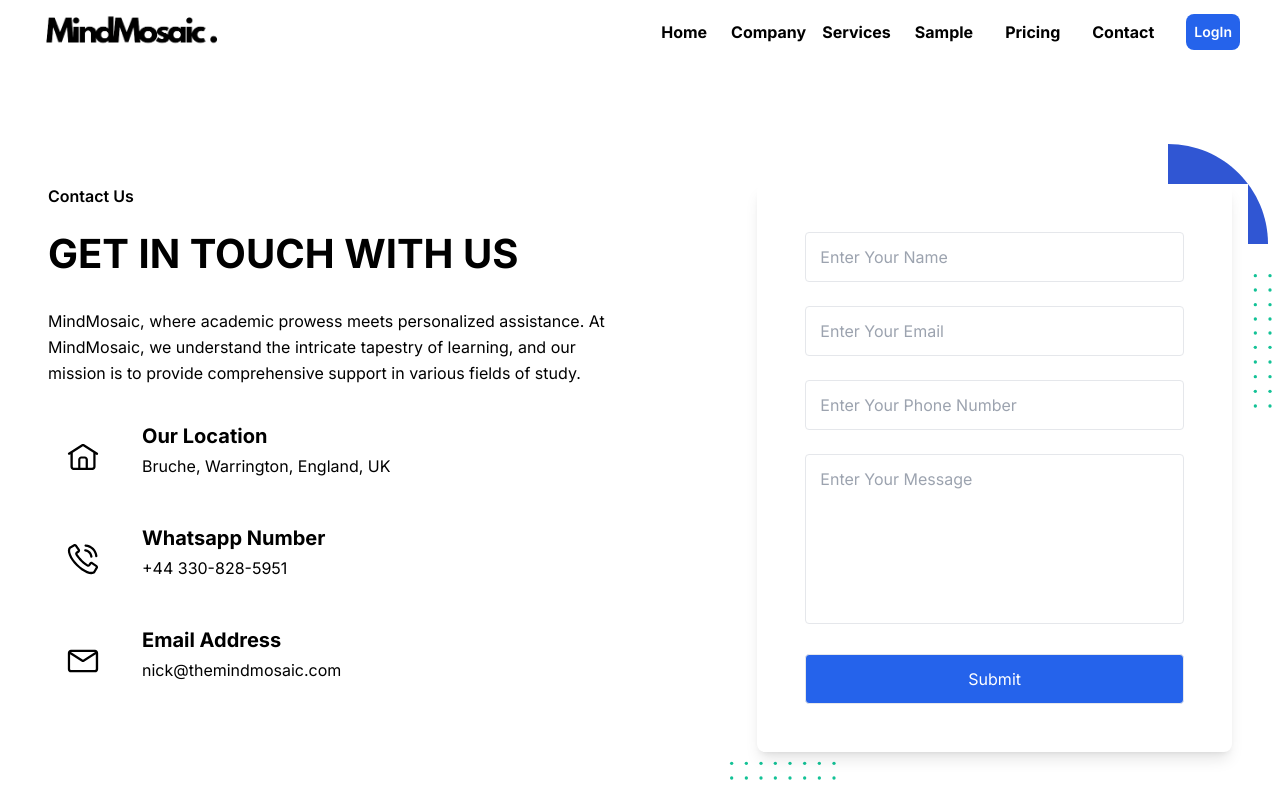
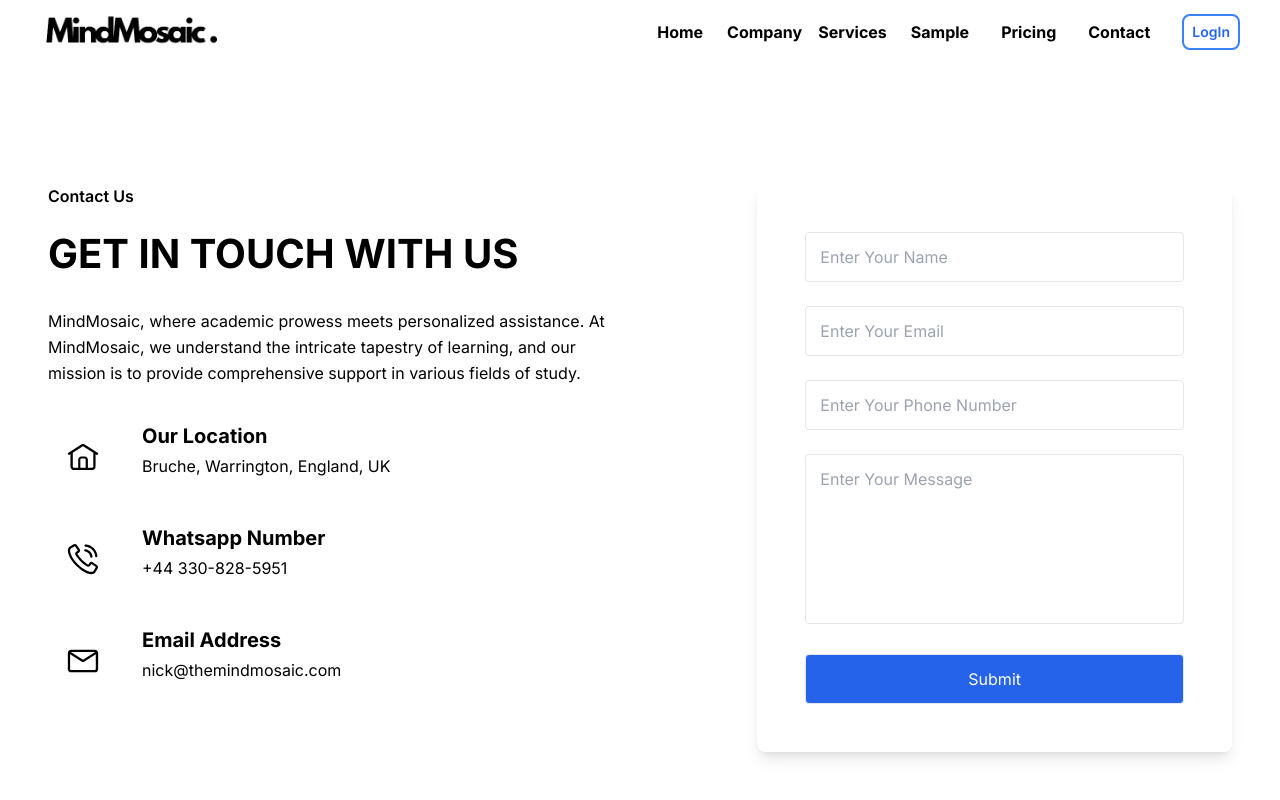
Before and after one commit to gauravameta71/MindMosaic, a Next.js app: page /contact in a window 1280 px wide. Shown: the top 800 px of the page. Built offline with nearby package versions, Linux system fonts and the light colour scheme.

Commit message:
header updated

```diff
--- a/app/components/Header.tsx
+++ b/app/components/Header.tsx
@@ -93,18 +93,13 @@
                   Contact
                 </Link>
                 <Link href="/signin">
-                  <button className="text-white bg-blue-600 hover:bg-blue-800 font-semibold rounded-lg p-2 m-2 sm:text-xs md:text-sm lg:text-md">
+                  <button className="text-blue-600 bg-white hover:bg-blue-100 border-2 border-blue-500 font-semibold rounded-lg pl-2 pr-2 m-2 p-1.5 sm:text-xs md:text-sm lg:text-md">
                     LogIn
                   </button>
                 </Link>
               </div>
             </div>
             <div className="md:hidden flex items-center">
-              <Link href="/signin">
-                <button className="text-white bg-blue-600 hover:bg-blue-800 font-semibold rounded-lg p-1.5 m-2 sm:text-xs md:text-sm lg:text-md">
-                  LogIn
-                </button>
-              </Link>
               <button
                 className="inline-flex items-center justify-center p-2 rounded-md text-black   hover:text-gray-800 focus:outline-none focus:ring-2 focus:ring-inset focus:ring-white "
                 onClick={toggleNavbar}
@@ -195,6 +190,11 @@
                 >
                   Contact Us
                 </a>
+                <Link href="/signin">
+                  <button className="text-blue-600 bg-white hover:bg-blue-100 border-2 border-blue-500 font-semibold rounded-lg pl-2 pr-2 m-2 p-1.5 sm:text-xs md:text-sm lg:text-md">
+                    LogIn
+                  </button>
+                </Link>
               </div>
             </div>
           </div>
--- a/app/contact/page.jsx
+++ b/app/contact/page.jsx
@@ -53,7 +53,7 @@
 
   return (
     // <!-- ====== Contact Section Start -->
-    <section className="relative z-10 overflow-hidden bg-white py-20 lg:py-[120px] p-12">
+    <section className="relative overflow-hidden bg-white py-20 lg:py-[120px] p-12">
       <div className="container mx-auto">
         <div className="flex flex-wrap -mx-4 lg:justify-between">
           <div className="w-full px-4 lg:w-1/2 xl:w-6/12">
```
